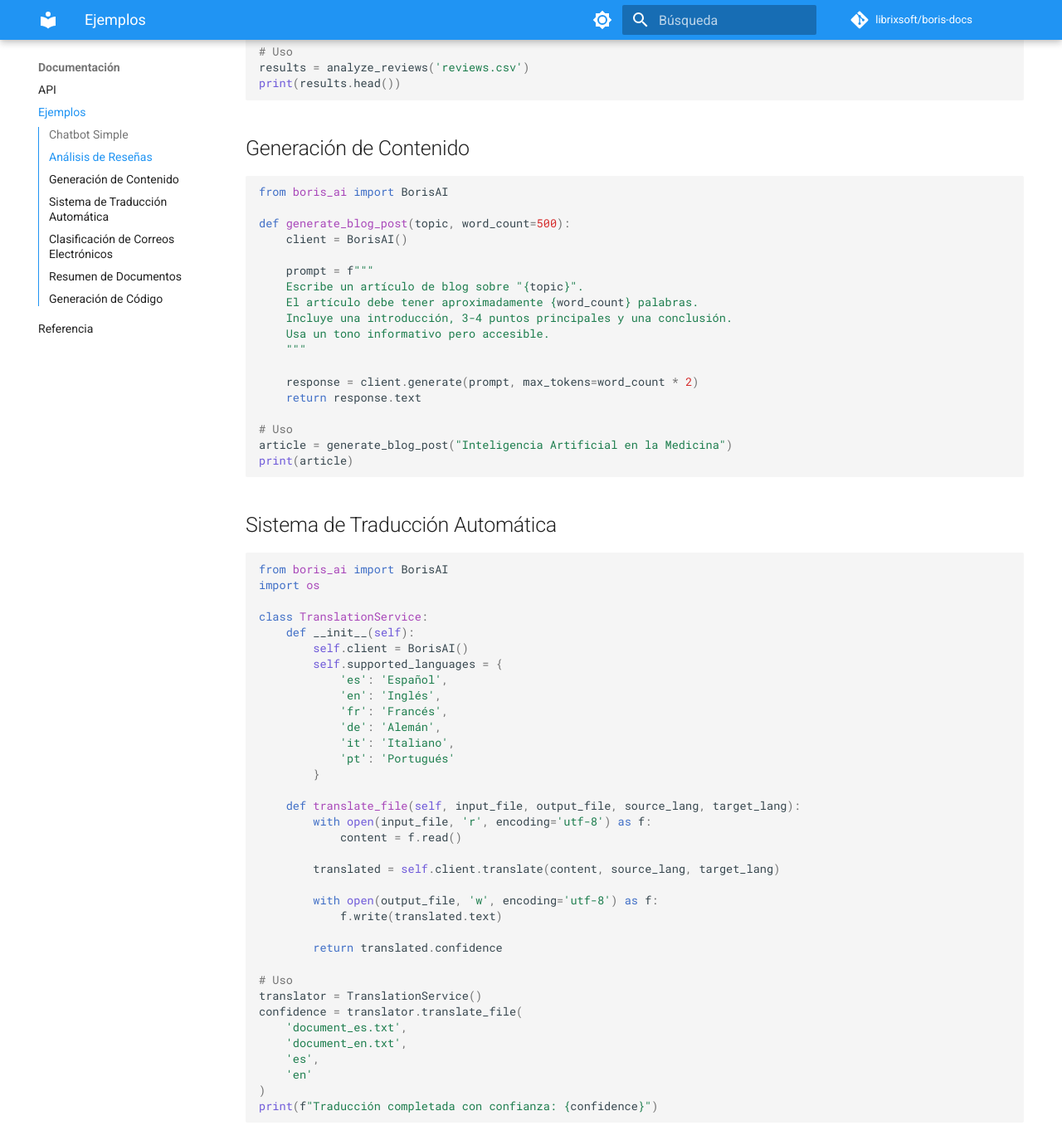
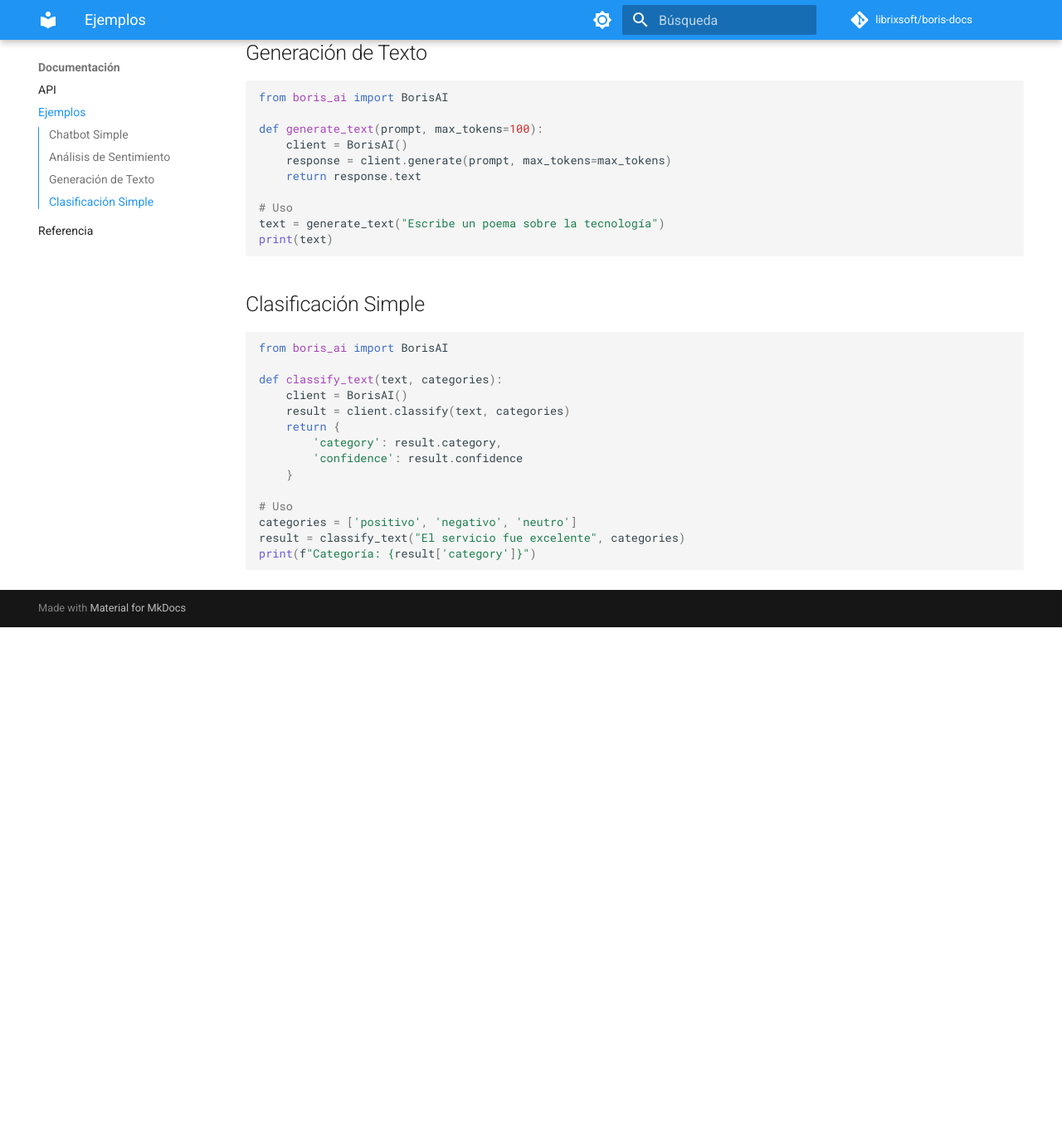
Before and after one commit to librixsoft/boris-docs, an MkDocs documentation site: the page built from docs/documentation/examples.md, in a window 1280 px wide and 1400 px high, scrolled down 1232 px. Shown: the top 1380 px of the window at 83% size. Built offline with MkDocs 1.6.1 and Material for MkDocs 9.7.7, drawn with Linux system fonts in a browser that asks for light colours; comment, search, counter and statistics services are not loaded; after the commit the page ends 1988 px from its top, so only the background shows below that; some of the changed text lies outside the part shown.

Commit message:
Update mkdocs.yml configuration

````diff
--- a/docs/documentation/examples.md
+++ b/docs/documentation/examples.md
@@ -15,7 +15,7 @@ class SimpleChatbot:
     def chat(self, message):
         self.context.append(f"Usuario: {message}")
 
-        prompt = "\n".join(self.context[-5:]) + "\nAsistente:"
+        prompt = "\\n".join(self.context[-5:]) + "\\nAsistente:"
         response = self.client.generate(prompt)
 
         self.context.append(f"Asistente: {response.text}")
@@ -31,199 +31,57 @@ while True:
     print(f"Bot: {response}")
 ```
 
-## Análisis de Reseñas
-
-```python
-import pandas as pd
-from boris_ai import BorisAI
-
-def analyze_reviews(csv_file):
-    client = BorisAI()
-    df = pd.read_csv(csv_file)
-
-    results = []
-    for review in df['review_text']:
-        sentiment = client.analyze_sentiment(review)
-        results.append({
-            'review': review,
-            'sentiment': sentiment.label,
-            'score': sentiment.score,
-            'confidence': sentiment.confidence
-        })
-
-    return pd.DataFrame(results)
-
-# Uso
-results = analyze_reviews('reviews.csv')
-print(results.head())
-```
-
-## Generación de Contenido
+## Análisis de Sentimiento
 
 ```python
 from boris_ai import BorisAI
 
-def generate_blog_post(topic, word_count=500):
+def analyze_sentiment(text):
     client = BorisAI()
-
-    prompt = f"""
-    Escribe un artículo de blog sobre "{topic}".
-    El artículo debe tener aproximadamente {word_count} palabras.
-    Incluye una introducción, 3-4 puntos principales y una conclusión.
-    Usa un tono informativo pero accesible.
-    """
-
-    response = client.generate(prompt, max_tokens=word_count * 2)
-    return response.text
+    sentiment = client.analyze_sentiment(text)
+    return {
+        'text': text,
+        'sentiment': sentiment.label,
+        'score': sentiment.score,
+        'confidence': sentiment.confidence
+    }
 
 # Uso
-article = generate_blog_post("Inteligencia Artificial en la Medicina")
-print(article)
+result = analyze_sentiment("Me encanta este producto!")
+print(f"Sentimiento: {result['sentiment']}")
+print(f"Confianza: {result['confidence']}")
 ```
 
-## Sistema de Traducción Automática
-
-```python
-from boris_ai import BorisAI
-import os
-
-class TranslationService:
-    def __init__(self):
-        self.client = BorisAI()
-        self.supported_languages = {
-            'es': 'Español',
-            'en': 'Inglés',
-            'fr': 'Francés',
-            'de': 'Alemán',
-            'it': 'Italiano',
-            'pt': 'Portugués'
-        }
-
-    def translate_file(self, input_file, output_file, source_lang, target_lang):
-        with open(input_file, 'r', encoding='utf-8') as f:
-            content = f.read()
-
-        translated = self.client.translate(content, source_lang, target_lang)
-
-        with open(output_file, 'w', encoding='utf-8') as f:
-            f.write(translated.text)
-
-        return translated.confidence
-
-# Uso
-translator = TranslationService()
-confidence = translator.translate_file(
-    'document_es.txt',
-    'document_en.txt',
-    'es',
-    'en'
-)
-print(f"Traducción completada con confianza: {confidence}")
-```
-
-## Clasificación de Correos Electrónicos
-
-```python
-from boris_ai import BorisAI
-import re
-
-class EmailClassifier:
-    def __init__(self):
-        self.client = BorisAI()
-        self.categories = [
-            'trabajo', 'personal', 'spam', 'promociones',
-            'facturas', 'notificaciones'
-        ]
-
-    def preprocess_email(self, email_text):
-        # Extraer asunto y cuerpo
-        subject_match = re.search(r'Asunto: (.+)', email_text)
-        subject = subject_match.group(1) if subject_match else ""
-
-        # Limpiar texto
-        cleaned = re.sub(r'[^\w\s]', '', email_text.lower())
-        return f"Asunto: {subject}\n{cleaned}"
-
-    def classify_email(self, email_text):
-        processed = self.preprocess_email(email_text)
-        result = self.client.classify(processed, self.categories)
-
-        return {
-            'category': result.category,
-            'confidence': result.confidence,
-            'all_scores': result.scores
-        }
-
-# Uso
-classifier = EmailClassifier()
-email = """
-Asunto: Reunión importante
-Hola equipo,
-Quería confirmar la reunión de mañana a las 10am.
-Por favor traigan sus reportes.
-Saludos,
-Juan
-"""
-
-classification = classifier.classify_email(email)
-print(f"Categoría: {classification['category']}")
-print(f"Confianza: {classification['confidence']}")
-```
-
-## Resumen de Documentos
+## Generación de Texto
 
 ```python
 from boris_ai import BorisAI
 
-def summarize_document(text, max_sentences=3):
+def generate_text(prompt, max_tokens=100):
     client = BorisAI()
-
-    prompt = f"""
-    Resume el siguiente texto en {max_sentences} oraciones clave:
-
-    {text}
-
-    Resumen:
-    """
-
-    response = client.generate(prompt, temperature=0.3)
-    return response.text.strip()
+    response = client.generate(prompt, max_tokens=max_tokens)
+    return response.text
 
 # Uso
-long_text = """
-[Texto largo de múltiples párrafos...]
-"""
-
-summary = summarize_document(long_text)
-print(f"Resumen: {summary}")
+text = generate_text("Escribe un poema sobre la tecnología")
+print(text)
 ```
 
-## Generación de Código
+## Clasificación Simple
 
 ```python
 from boris_ai import BorisAI
 
-def generate_code(description, language="python"):
+def classify_text(text, categories):
     client = BorisAI()
-
-    prompt = f"""
-    Genera código {language} para la siguiente descripción:
-
-    {description}
-
-    El código debe ser limpio, comentado y seguir buenas prácticas.
-    """
-
-    response = client.generate(prompt, temperature=0.2)
-    return response.text
+    result = client.classify(text, categories)
+    return {
+        'category': result.category,
+        'confidence': result.confidence
+    }
 
 # Uso
-code = generate_code("Una función que calcula el factorial de un número")
-print(code)
+categories = ['positivo', 'negativo', 'neutro']
+result = classify_text("El servicio fue excelente", categories)
+print(f"Categoría: {result['category']}")
 ```
-
-!!! tip "Optimización"
-    Para procesamiento de grandes volúmenes de datos, considera usar el método `batch_process()` para mejorar el rendimiento.
-
-!!! warning "Costos"
-    Algunas operaciones pueden consumir muchos tokens. Monitorea tu uso y considera implementar cacheo para resultados frecuentes.
--- a/mkdocs.yml
+++ b/mkdocs.yml
@@ -52,7 +52,6 @@ markdown_extensions:
   - admonition
   - pymdownx.details
   - pymdownx.superfences
-  - pymdownx.highlight
   - pymdownx.inlinehilite
   - pymdownx.snippets
   - pymdownx.tabbed
@@ -60,6 +59,8 @@ markdown_extensions:
   - md_in_html
   - toc:
       permalink: true
+  - codehilite:
+      css_class: highlight
 
 # Plugins
 plugins:
````
